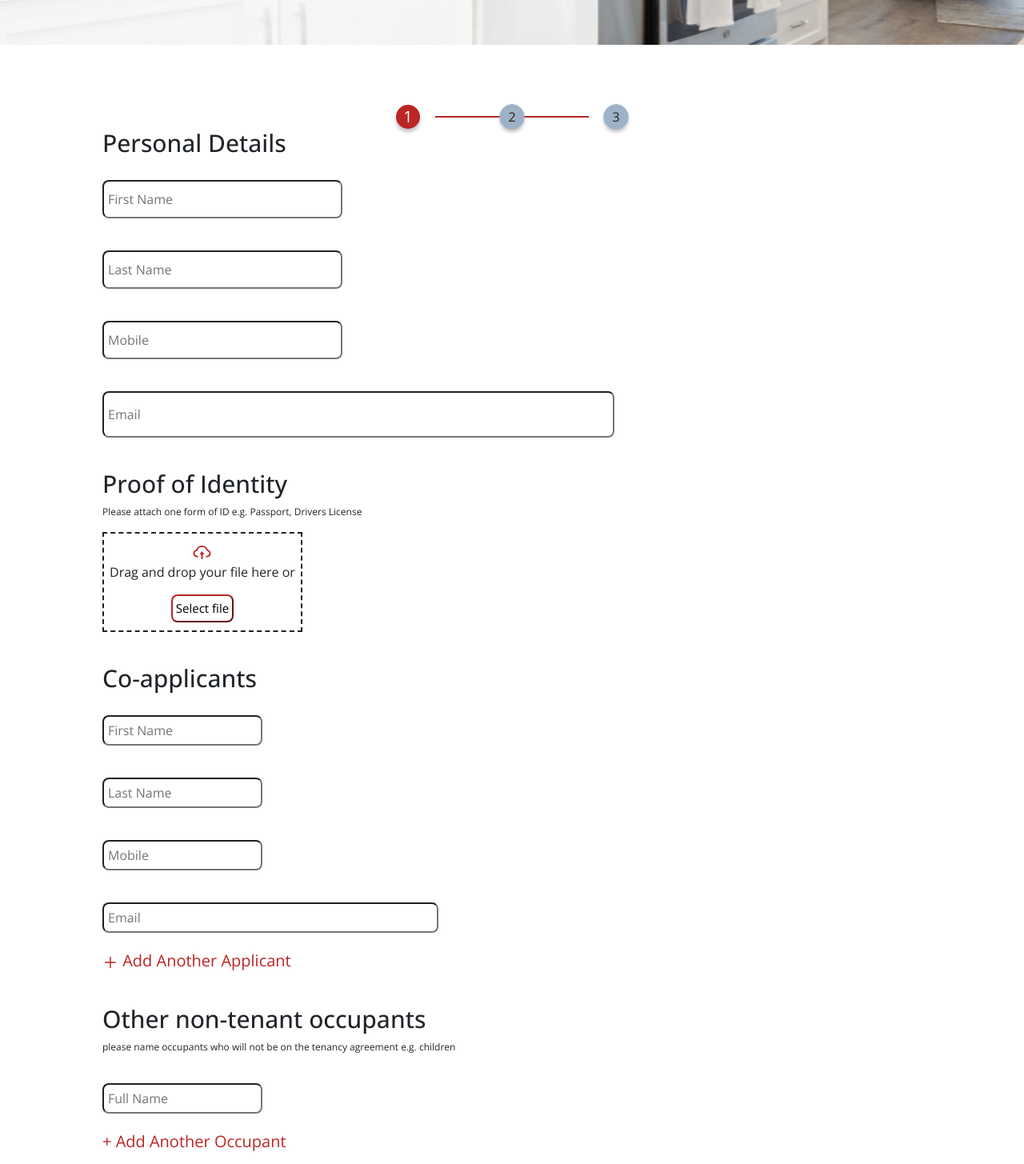
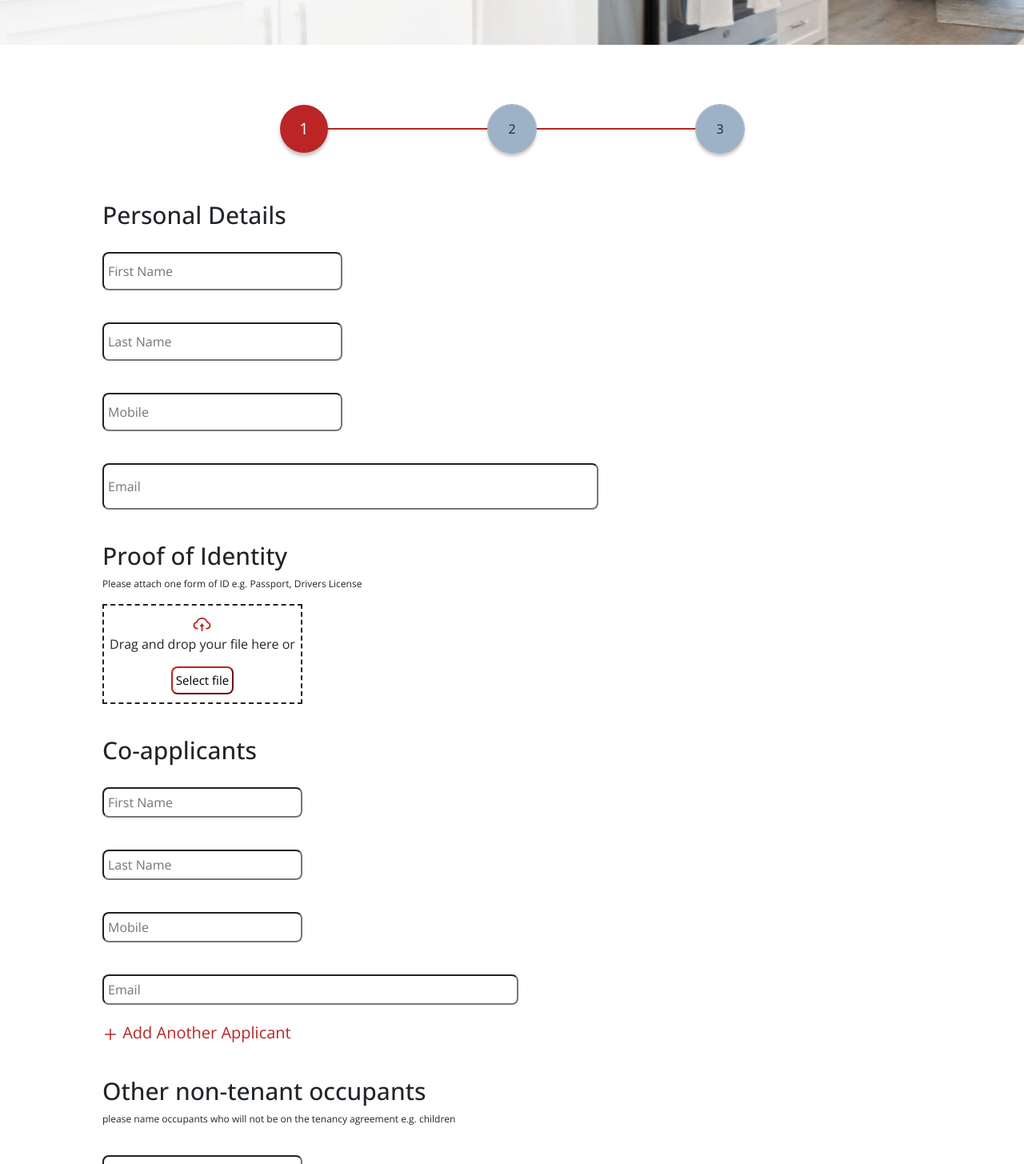
Before and after one commit to DarrenCooperM/mission5, a React (Create React App) app in the folder frontend/: page /Application in a window 1280 px wide. Shown: the part 520-1975 px from the top of the page at 80% size. Built offline with nearby package versions, Linux system fonts and the light colour scheme.

Commit message:
merge updates

```diff
--- a/frontend/src/components/application/applicationComponents/NonTenantOccupants/NonTenantOccupants.js
+++ b/frontend/src/components/application/applicationComponents/NonTenantOccupants/NonTenantOccupants.js
@@ -23,6 +23,7 @@ export default function NonTenantOccupants() {
           name="fullname"
           className={styles.inputData}
           placeholder="Full Name"
+          autoComplete="off"
         />
       </form>
       <button
--- a/frontend/src/components/application/applicationComponents/NonTenantOccupants/NonTenantOccupantsForm.js
+++ b/frontend/src/components/application/applicationComponents/NonTenantOccupants/NonTenantOccupantsForm.js
@@ -16,6 +16,7 @@ export default function NonTenantOccupantsForm({ setAddOccupant }) {
           name="fullname"
           className={styles.inputData}
           placeholder="Full Name"
+          autoComplete="off"
         />
       </form>
       <button onClick={() => cancelOccupant()} className={styles.addBtn}>
--- a/frontend/src/components/applicationTwo/ApplicationTwoContent.js
+++ b/frontend/src/components/applicationTwo/ApplicationTwoContent.js
@@ -28,7 +28,7 @@ export default function ApplicationTwoContent() {
               Back
             </button>{" "}
           </a>
-          <a href="/Application-page-two">
+          <a href="/Application-page-three">
             <button
               className={styles.nextBtn}
               // onClick={() => {
--- a/frontend/src/components/applicationzFinal/ApplicationThreeContent.js
+++ b/frontend/src/components/applicationzFinal/ApplicationThreeContent.js
@@ -27,7 +27,7 @@ export default function ApplicationThreeContent() {
           <button
             className={styles.nextBtn}
             onClick={() => {
-              navigate("/Application-Page-Three");
+              navigate("/Contact");
             }}
           >
             Next
--- a/frontend/src/components/home/HomeContent.js
+++ b/frontend/src/components/home/HomeContent.js
@@ -66,7 +66,7 @@ export default function HomeContent() {
           <p className={styles.contentText}>
             {displayContent && displayContent[1].text}
           </p>
-          <button className={styles.findAgent}>Find An Agent</button>
+          <button className={styles.findAgent}>Learn more</button>
         </div>
         <img
           className={styles.contentImages}
--- a/frontend/src/components/pages/ApplicationPageThree.js
+++ b/frontend/src/components/pages/ApplicationPageThree.js
@@ -1,12 +1,14 @@
 import React from "react";
 import Navbar from "../home/HomeNav";
 import ApplicationThreeContent from "../applicationzFinal/ApplicationThreeContent";
+import ApplicationHero from "../application/ApplicationHero";
 import Footer from "../home/HomeFooter";
 
 export default function ApplicationPageTwo() {
   return (
     <>
       <Navbar />
+      <ApplicationHero />
       <ApplicationThreeContent />
       <Footer />
     </>
--- a/frontend/src/components/styles/application/ProgressBar.module.css
+++ b/frontend/src/components/styles/application/ProgressBar.module.css
@@ -3,12 +3,14 @@
   display: flex;
   justify-content: center;
   align-items: center;
+
+  margin: 0 0 60px 0;
 }
 
 .circle {
-  height: 30px;
-  width: 30px;
-  margin: 0 50px 0 50px;
+  height: 60px;
+  width: 60px;
+  margin: 0 100px 0 100px;
   display: flex;
   justify-content: center;
   align-items: center;
@@ -31,9 +33,9 @@
 }
 
 .circleFilled {
-  height: 30px;
-  width: 30px;
-  margin: 0 50px 0 50px;
+  height: 60px;
+  width: 60px;
+  margin: 0 100px 0 100px;
   display: flex;
   justify-content: center;
   align-items: center;
@@ -43,9 +45,16 @@
   color: var(--clr-white);
 }
 
+/* .lineFilled {
+  z-index: -2;
+  position: absolute;
+  width: 500px;
+  border-bottom: 2px solid var(--clr-red-dark);
+} */
+
 .solidLine {
   z-index: -1;
   position: absolute;
-  width: 15%;
+  width: 500px;
   border-bottom: 2px solid var(--clr-red-dark);
 }
--- a/frontend/src/components/styles/application/applicationComponents/CoApplicants.module.css
+++ b/frontend/src/components/styles/application/applicationComponents/CoApplicants.module.css
@@ -1,11 +1,10 @@
 .CoApplicantsContainer {
   margin: 40px 0 20px 0;
-  max-width: 30%;
+  max-width: 50%;
 }
 
-.nonTenantContainer {
-  max-width: 60%;
-  margin: 40px 0 20px 0;
+.formData {
+  width: 70%;
 }
 
 .nonTenantContainerForm {
@@ -25,18 +24,23 @@
   margin: 20px 20px 20px 0px;
   padding: 5px 5px 5px 5px;
   border-radius: 8px;
-  width: 200px;
+  width: 250px;
 }
 
 .inputEmail {
   margin: 20px 20px 20px 0px;
   padding: 5px 5px 5px 5px;
   border-radius: 8px;
-  width: 420px;
+  width: 520px;
 }
 
 .CoApplicantFormTitle {
   font-size: 20px;
+}
+
+.nonTenantContainer {
+  max-width: 60%;
+  margin: 40px 0 20px 0;
 }
 
 .nonTenantFormTitle {
--- a/frontend/src/components/styles/application/applicationComponents/PersonalDetails.module.css
+++ b/frontend/src/components/styles/application/applicationComponents/PersonalDetails.module.css
@@ -1,5 +1,9 @@
 .personalDetailsContainer {
   max-width: 50%;
+}
+
+.formData {
+  width: 80%;
 }
 
 .personalDetailsTitle {
@@ -17,5 +21,5 @@
   margin: 20px 20px 20px 0px;
   padding: 15px 5px 15px 5px;
   border-radius: 8px;
-  width: 640px;
+  width: 620px;
 }
--- a/frontend/src/components/styles/applicationTwo/applicationTwoComponents/CurrentLandlord.module.css
+++ b/frontend/src/components/styles/applicationTwo/applicationTwoComponents/CurrentLandlord.module.css
@@ -1,6 +1,10 @@
 .currentLandlordContainer {
   margin: 40px 0 20px 0;
   max-width: 50%;
+}
+
+.formData {
+  width: 60%;
 }
 
 .landlordTitle {
```
